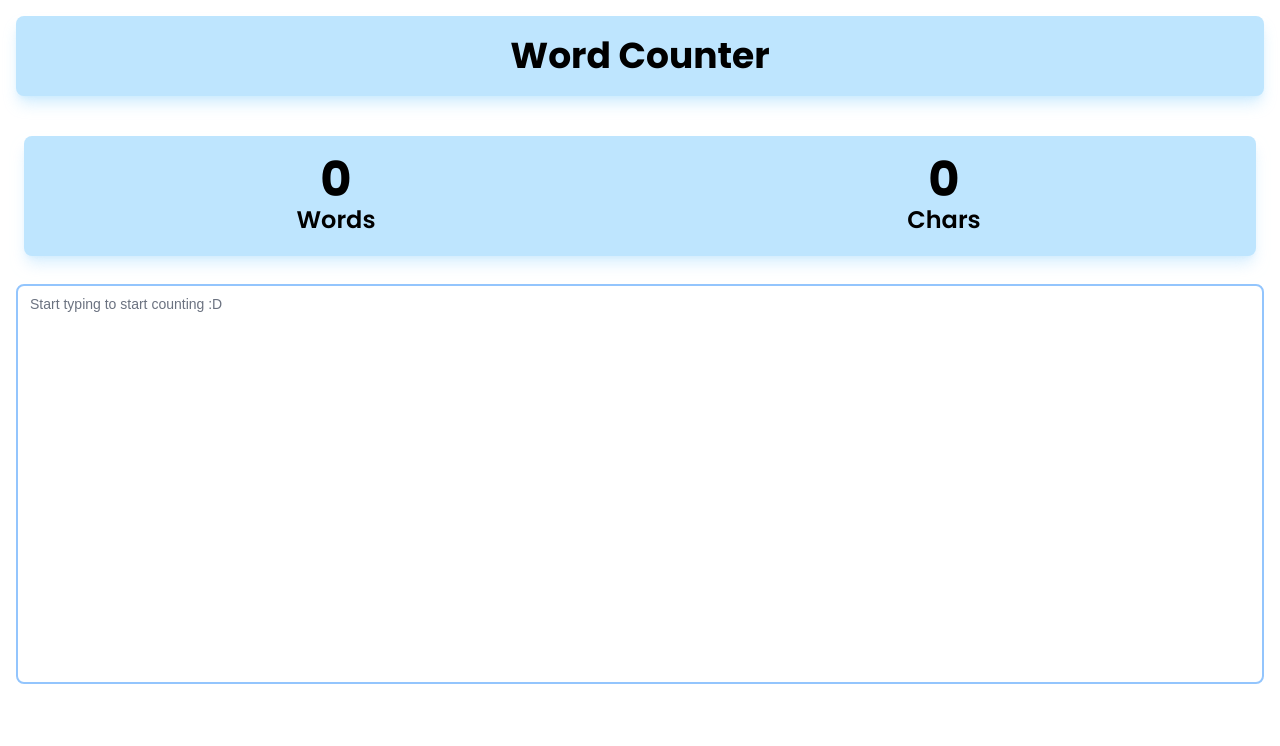
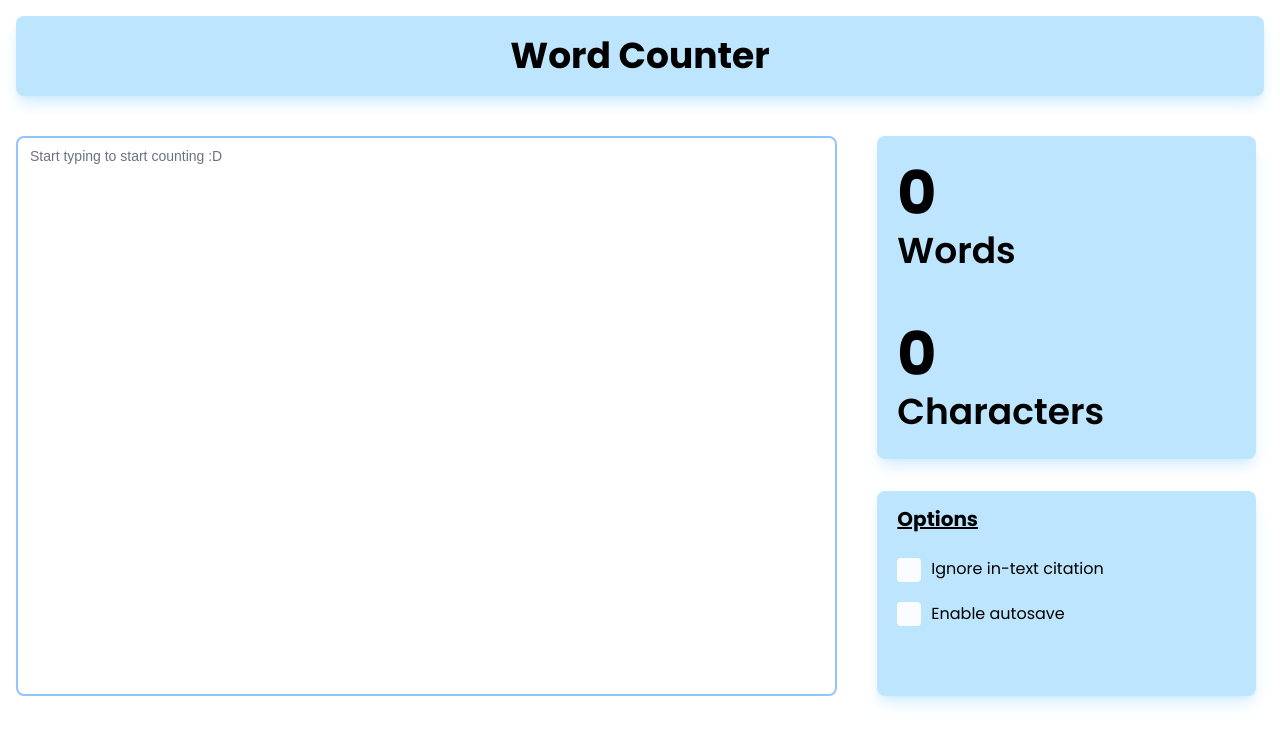
Before and after one commit to TechSupportz/word-counter-react, a React (Vite) app: page / in a window 1280 px wide. Shown: the top 746 px of the page. Built offline with nearby package versions, Linux system fonts and the light colour scheme.

Commit message:
Desktop view done, autosave bug fixed

```diff
--- a/src/App.tsx
+++ b/src/App.tsx
@@ -1,15 +1,23 @@
 import React from "react"
 import Counter from "./components/Counter"
 import TextInput from "./components/TextInput"
+import Options from "./components/Options"
 import Topbar from "./components/Topbar"
 
 const App = () => {
 	return (
 		<>
 			<Topbar />
-			<div className="flex flex-col mt-10">
-				<Counter />
-				<TextInput />
+			<div className="grid h-[70vh] lg:grid-cols-6 lg:grid-rows-5 lg:gap-y-8 mt-10">
+				<div className="lg:col-span-2 lg:row-span-3 h-full">
+					<Counter />
+				</div>
+				<div className="hidden lg:block col-span-2 row-span-2 bg-blue-light dark:bg-blue-dark rounded-lg shadow-lg shadow-blue-light/60 dark:shadow-blue-dark/50 h-full px-5 mx-6">
+					<Options />
+				</div>
+				<div className="h-[50vh] lg:h-full mx-4 mt-7 lg:mt-0 lg:col-span-4 lg:row-span-full lg:order-first">
+					<TextInput />
+				</div>
 			</div>
 		</>
 	)
--- a/src/app/slices/counter.ts
+++ b/src/app/slices/counter.ts
@@ -15,7 +15,7 @@ export const CounterSlice = createSlice({
 		wordCount: 0,
 		charCount: 0,
 		ignoreCitation: false,
-		autoSave: false,
+		autoSave: localStorage.getItem("autoSave") ? localStorage.getItem("autoSave")==="true" ? true : false : false,
 	} as CounterState,
 	reducers: {
 		updateWordCount: (state, action: PayloadAction<string>) => {
--- a/src/components/Counter.tsx
+++ b/src/components/Counter.tsx
@@ -8,21 +8,19 @@ const Counter = () => {
 	const wordCount = useAppSelector((state) => state.counter.wordCount)
 	const charCount = useAppSelector((state) => state.counter.charCount)
 
-
 	return (
-		<div className="grid grid-cols-2 gap-x-2 justify-items-center bg-blue-light dark:bg-blue-dark rounded-lg shadow-lg shadow-blue-light/60 dark:shadow-blue-dark/50 h-2/5 py-5 px-3 mx-6">
-			<div className="text-center">
-				<p className="font-bold text-5xl">{wordCount}</p>
-				<p className="font-semibold text-2xl">Words</p>
+		<div className="grid grid-cols-2 lg:grid-cols-none lg:grid-row-2 gap-x-2 lg:gap-y-none justify-items-center lg:justify-items-start lg:items-center bg-blue-light dark:bg-blue-dark rounded-lg shadow-lg shadow-blue-light/60 dark:shadow-blue-dark/50 h-full py-5 px-3 lg:px-5 lg:py-0 mx-6">
+			<div className="text-center lg:text-left">
+				<p className="font-bold text-5xl lg:text-6xl lg:mb-2">{wordCount}</p>
+				<p className="font-semibold text-2xl lg:text-4xl">Words</p>
 			</div>
-			<div className="text-center">
-				<p className="font-bold text-5xl">{charCount}</p>
-				<p className="font-semibold text-2xl">Chars</p>
+			<div className="text-center lg:text-left">
+				<p className="font-bold text-5xl lg:text-6xl lg:mb-2">{charCount}</p>
+				<p className="font-semibold text-2xl lg:text-4xl">{window.innerWidth >= 1024 ? "Characters" : "Chars"}</p>
 			</div>
 			<div className="justify-self-start col-span-2 lg:hidden">
 				<Options />
 			</div>
-
 		</div>
 	)
 }
--- a/src/components/Options.tsx
+++ b/src/components/Options.tsx
@@ -10,30 +10,26 @@ const Options = () => {
 	const ignoreCitation = useAppSelector((state) => state.counter.ignoreCitation)
 	const autoSave = useAppSelector((state) => state.counter.autoSave)
 
-	useEffect(() => {
-		localStorage.getItem("autoSave") === "true" && dispatch(toggleAutoSave())
-	},[])
-
   return (
 		<>
-			<p className="justify-self-start font-bold text-xl underline my-3.5">Options</p>
-			<div className="flex gap-2.5 sm:gap-5 col-span-2 justify-self-start">
-				<label htmlFor="citation" className="text-[0.85em] sm:text-sm">
+			<p className="justify-self-start font-bold text-xl underline my-3.5 lg:mb-6">Options</p>
+			<div className="flex lg:flex-col gap-2.5 sm:gap-5 col-span-2 justify-self-start">
+				<label htmlFor="citation" className="text-[0.85em] sm:text-sm lg:text-base">
 					<input
 						id="citation"
 						type="checkbox"
-						className="rounded border-none bg-white/90 dark:bg-gray-600/70 text-blue-400 focus:border-blue-300 focus:ring focus:ring-offset-0 focus:ring-blue-500/20 h-4 w-4 sm:h-6 sm:w-6 mr-1"
+						className="rounded border-none bg-white/90 dark:bg-gray-600/70 text-blue-400 focus:border-blue-300 focus:ring focus:ring-offset-0 focus:ring-blue-500/20 h-4 w-4 sm:h-6 sm:w-6 mr-1 sm:mr-2.5"
 						checked={ignoreCitation}
 						onChange={(e) => dispatch(toggleIgnoreCitation())}
 					/>
 					Ignore in-text citation
 				</label>
 
-				<label htmlFor="autosave" className="text-[0.85em] sm:text-sm">
+				<label htmlFor="autosave" className="text-[0.85em] sm:text-sm lg:text-base">
 					<input
 						id="autosave"
 						type="checkbox"
-						className="rounded border-none bg-white/90 dark:bg-gray-600/70 text-blue-400 focus:border-blue-300 focus:ring focus:ring-offset-0 focus:ring-blue-500/20 h-4 w-4 sm:h-6 sm:w-6 mr-1"
+						className="rounded border-none bg-white/90 dark:bg-gray-600/70 text-blue-400 focus:border-blue-300 focus:ring focus:ring-offset-0 focus:ring-blue-500/20 h-4 w-4 sm:h-6 sm:w-6 mr-1 sm:mr-2.5"
 						checked={autoSave}
 						onChange={(e) => dispatch(toggleAutoSave())}
 					/>
--- a/src/components/TextInput.tsx
+++ b/src/components/TextInput.tsx
@@ -26,14 +26,14 @@ const TextInput = () => {
 	}, [input, autoSave])
 
 	return (
-		<div className="flex h-[50vh] justify-center mx-4 mt-7">
+		<>
 			<textarea
 				placeholder="Start typing to start counting :D"
 				className="w-full h-full rounded-lg bg-transparent border-blue-300 dark:border-slate-800 border-2 font-arial text-sm resize-none"
 				value={input}
 				onChange={(e) => setInput(e.target.value)}
 			/>
-		</div>
+		</>
 	)
 }
 
```
